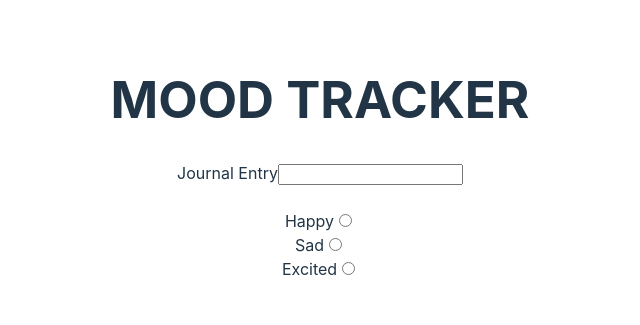
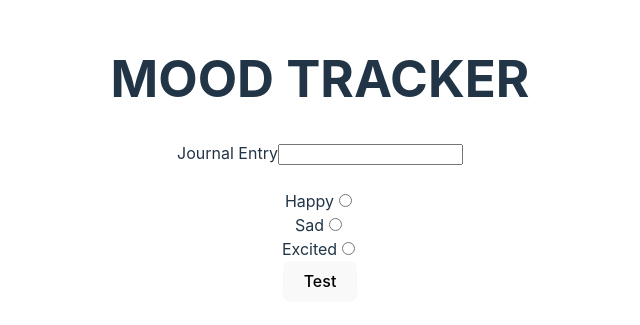
Before and after one commit to Allersnj/river-hacks-2023, a React (Vite) app in the folder moodtracker/: page / in a window 1280 px wide. Shown: the part 241-566 px from the top of the page, without its empty margins (320-960 px from the left). Built offline with nearby package versions, Linux system fonts and the light colour scheme.

Commit message:
Made radio button function

```diff
--- a/moodtracker/src/components/Entry.jsx
+++ b/moodtracker/src/components/Entry.jsx
@@ -1,4 +1,13 @@
 import { useState } from 'react'
+
+function moodRadioButton(mood) {
+  return (
+    <label htmlFor="">
+      {mood}
+      <input type="radio" />
+    </label>
+  );
+}
 
 function Entry() {
 
@@ -11,20 +20,13 @@ function Entry() {
             <input type="text" />
             </label>
             <br /> <br />
-            <label htmlFor="">
-                Happy
-                <input type="radio" />
-            </label>
+            {moodRadioButton("Happy")}
             <br />
-            <label htmlFor="">
-                Sad
-                <input type="radio" />
-            </label>
+            {moodRadioButton("Sad")}
             <br />
-            <label htmlFor="">
-                Excited
-                <input type="radio" />
-            </label>
+            {moodRadioButton("Excited")}
+            <br />
+            <button type="submit">Test</button>
         </form>
 
       </div>
```
